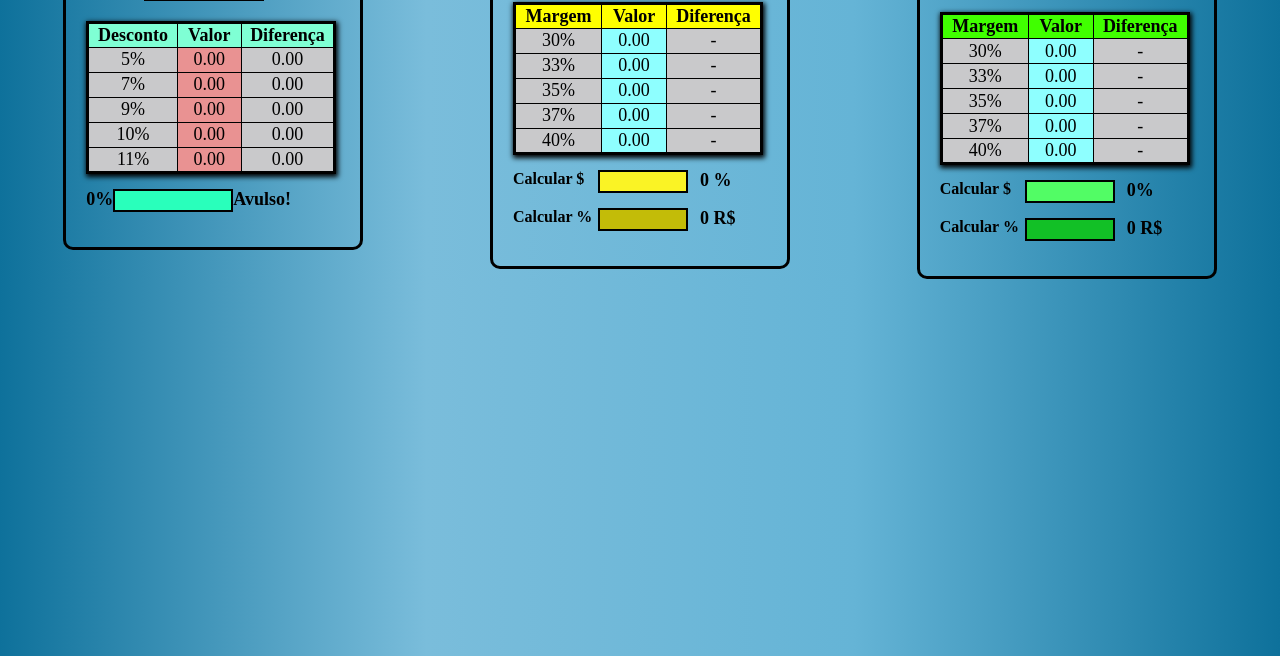
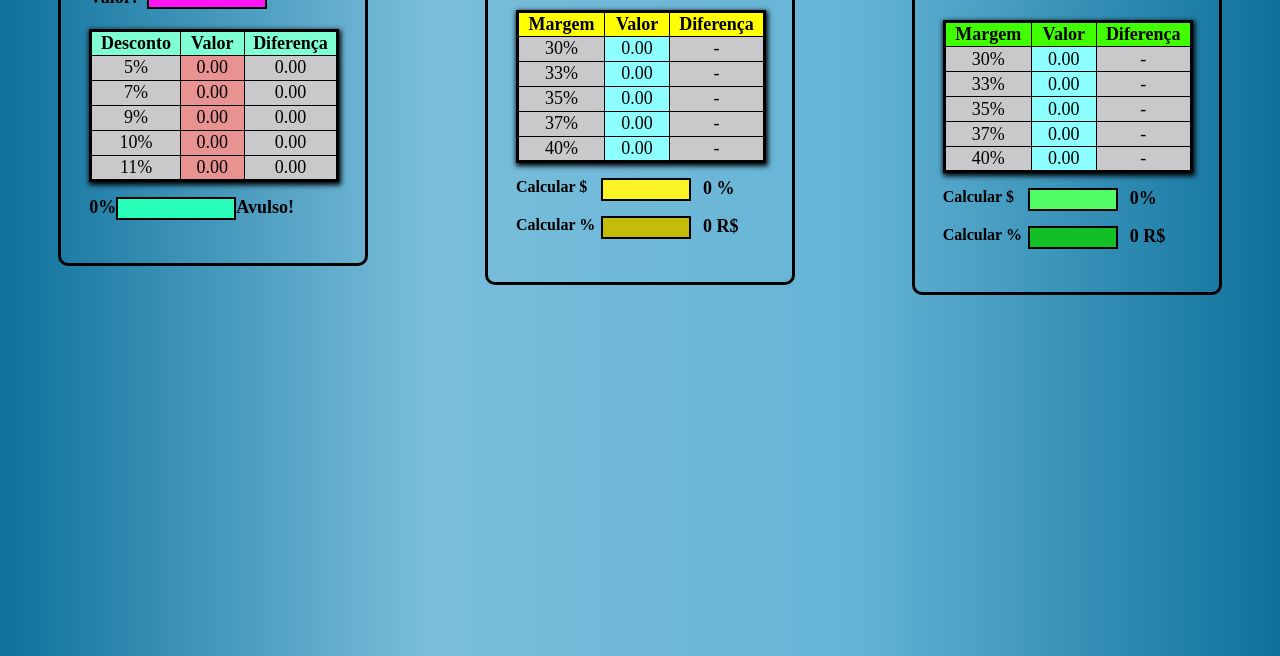
Before and after one commit to fcesar-xicco/calculadoracustos, a plain HTML site: page index.html in a window 1280 px wide. Shown: the part 144-800 px from the top of the page. Drawn offline with Linux system fonts and the light colour scheme.

```diff
--- a/estilo.css
+++ b/estilo.css
@@ -17,8 +17,8 @@ body{
 }
 .abas{
     border: solid rgb(0, 0, 0) 3px;
-    padding: 20px;
-    width: 300px;
+    padding: 28px;
+    width: 310px;
     border-radius: 10px;
 }
 
```
